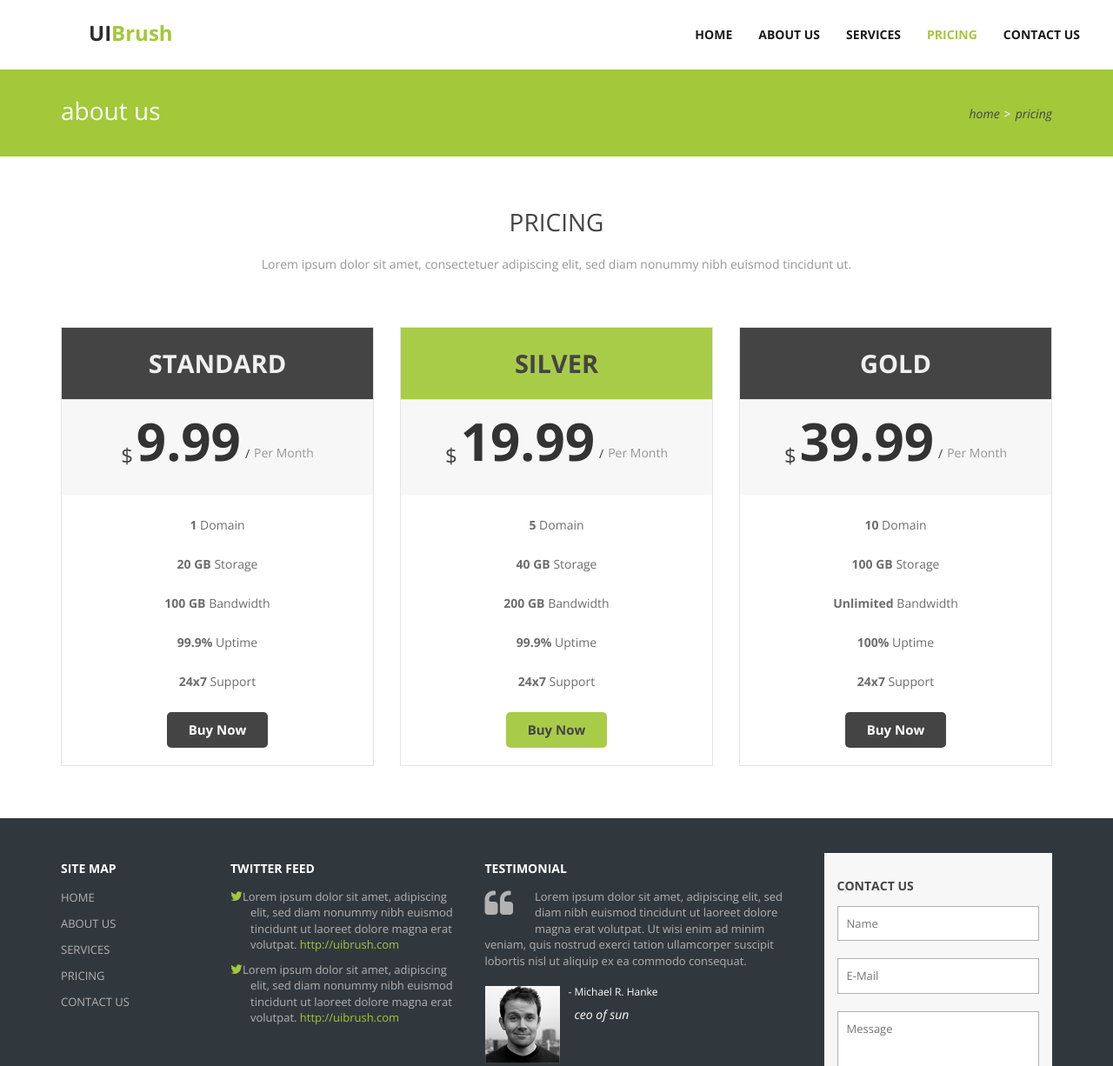
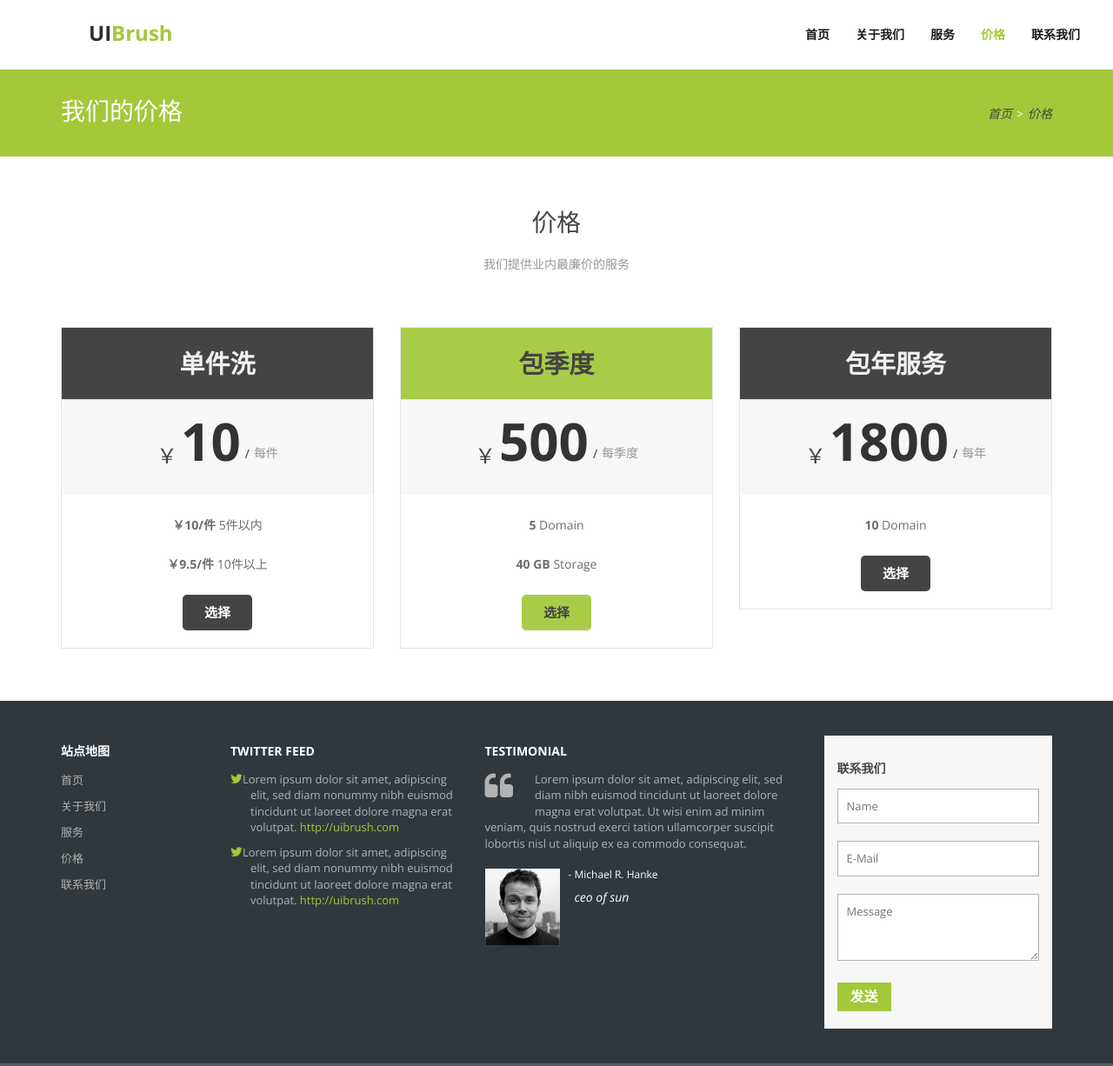
Before and after one commit to yqian1991/Denefu, a plain HTML site: page pricing.html in a window 1280 px wide. Shown: the top 1226 px of the page at 87% size. Drawn offline with nearby package versions, Linux system fonts and the light colour scheme.

Commit message:
localization

```diff
--- a/pricing.html
+++ b/pricing.html
@@ -5,7 +5,7 @@
 	<meta http-equiv="X-UA-Compatible" content="IE=edge">
 	<meta name="viewport" content="width=device-width, initial-scale=1">
 	<!-- The above 3 meta tags *must* come first in the head; any other head content must come *after* these tags -->
-	<title>UIBrush</title>
+	<title>南城德奈福</title>
 
 	<!-- Bootstrap -->
 	<link href="css/bootstrap.css" rel="stylesheet">
@@ -35,11 +35,11 @@
   						<!-- Collect the nav links, forms, and other content for toggling -->
   						<div class="collapse navbar-collapse pull-right" id="bs-example-navbar-collapse-1">
   							<ul class="nav navbar-nav">
-                      <li ><a href="index.html">Home <span class="sr-only">(current)</span></a></li>
-                      <li ><a href="about_us.html">About Us</a></li>
-                      <li > <a href="services.html">Services</a></li>
-                      <li class="active"><a href="pricing.html">Pricing</a></li>
-                      <li><a href="contact.html" class="last">Contact Us</a></li>
+                      <li ><a href="index.html">首页 <span class="sr-only">(current)</span></a></li>
+                      <li ><a href="about_us.html">关于我们</a></li>
+                      <li > <a href="services.html">服务</a></li>
+                      <li class="active"><a href="pricing.html">价格</a></li>
+                      <li><a href="contact.html" class="last">联系我们</a></li>
                 </ul>
   						</div>
   						<!-- /.navbar-collapse -->
@@ -51,8 +51,8 @@
   		<div class="inner-head">
   			<div class="container">
   				<div class="col-lg-12">
-  					<h4 class="pull-left">about us</h4>
-  					<p class="pull-right pagination"><a href="index.html">home</a><span>></span><a href="">pricing</a></p>
+  					<h4 class="pull-left">我们的价格</h4>
+  					<p class="pull-right pagination"><a href="index.html">首页</a><span>></span><a href="">价格</a></p>
   				</div>
   			</div>
   		</div>
@@ -62,45 +62,42 @@
 
   				<div class="container">
   					<div class="header-intro">
-  						<h2>Pricing</h2>
-  						<p>Lorem ipsum dolor sit amet, consectetuer adipiscing elit, sed diam nonummy nibh euismod tincidunt ut.</p>
+  						<h2>价格</h2>
+  						<p>我们提供业内最廉价的服务</p>
 
   					</div>
   					<div class="col-lg-12 pricing content-header" id="pricing">
           <div class="col-md-4 first">
           <div class="price-container">
-            <h4>Standard</h4>
+            <h4>单件洗</h4>
             <div class="price">
               <div class="price-text">
-                <span class="symbol">$</span>
-                <p class="number">9.99</p>
+                <span class="symbol">￥</span>
+                <p class="number">10</p>
                 <p style="color: #333333;font-size: 14px;padding: 14px 5px 0 5px;">/</p>
-                <p style=" font-size: 14px;     padding-top: 13px;">Per Month</p>
+                <p style=" font-size: 14px;     padding-top: 13px;">每件</p>
               </div>
 
               <div class="clearfix"></div>
 
             </div>
              <ul>
-                <li><span>1</span> Domain</li>
-                <li><span>20 GB</span> Storage</li>
-                <li><span>100 GB</span> Bandwidth</li>
-                <li><span>99.9%</span> Uptime</li>
-                <li><span>24x7</span> Support</li>
+                <li><span>￥10/件</span> 5件以内</li>
+                <li><span>￥9.5/件</span> 10件以上</li>
               </ul>
-              <a href="" class="buy">Buy Now</a>
+              <a href="" class="buy">选择</a>
               </div>
               <div class="clearfix"></div>
           </div>
           <div class="col-md-4 popular">
           <div class="price-container">
-            <h4>Silver</h4>
+            <h4>包季度</h4>
             <div class="price">
               <div class="price-text">
-                <span class="symbol">$</span>
-                <p class="number">19.99</p>
+                <span class="symbol">￥</span>
+                <p class="number">500</p>
                 <p style="color: #333333;font-size: 14px;padding: 14px 5px 0 5px;">/</p>
-                <p style=" font-size: 14px;     padding-top: 13px;">Per Month</p>
+                <p style=" font-size: 14px;     padding-top: 13px;">每季度</p>
               </div>
               <div class="clearfix"></div>
 
@@ -108,23 +105,20 @@
              <ul>
                 <li><span>5</span> Domain</li>
                 <li><span>40 GB</span> Storage</li>
-                <li><span>200 GB</span> Bandwidth</li>
-                <li><span>99.9%</span> Uptime</li>
-                <li><span>24x7</span> Support</li>
               </ul>
-              <a href="" class="buy">Buy Now</a>
+              <a href="" class="buy">选择</a>
               </div>
               <div class="clearfix"></div>
           </div>
           <div class="col-md-4">
           <div class="price-container">
-            <h4>Gold</h4>
+            <h4>包年服务</h4>
             <div class="price">
               <div class="price-text">
-                <span class="symbol">$</span>
-                <p class="number">39.99</p>
+                <span class="symbol">￥</span>
+                <p class="number">1800</p>
                 <p style="color: #333333;font-size: 14px;padding: 14px 5px 0 5px;">/</p>
-                <p style=" font-size: 14px;     padding-top: 13px;">Per Month</p>
+                <p style=" font-size: 14px;     padding-top: 13px;">每年</p>
               </div>
 
               <div class="clearfix"></div>
@@ -132,12 +126,8 @@
             </div>
              <ul>
                 <li><span>10</span> Domain</li>
-                <li><span>100 GB</span> Storage</li>
-                <li><span>Unlimited</span> Bandwidth</li>
-                <li><span>100%</span> Uptime</li>
-                <li><span>24x7</span> Support</li>
               </ul>
-              <a href="" class="buy">Buy Now</a>
+              <a href="" class="buy">选择</a>
               </div>
               <div class="clearfix"></div>
           </div>
@@ -149,14 +139,14 @@
   		<div class="footer">
   			<div class="container">
   				<div class="col-sm-2">
-  					<h5>Site Map</h5>
-  					<ul>
-  						<li><a href="">Home</a></li>
-  						<li><a href="">About Us</a></li>
-  						<li><a href="">Services</a></li>
-  						<li><a href="">Pricing</a></li>
-  						<li><a href="">Contact Us</a></li>
-  					</ul>
+  					<h5>站点地图</h5>
+                   <ul>
+                       <li><a href="">首页</a></li>
+                       <li><a href="">关于我们</a></li>
+                       <li><a href="">服务</a></li>
+                       <li><a href="">价格</a></li>
+                       <li><a href="">联系我们</a></li>
+                   </ul>
   				</div>
   				<div class="col-sm-4 col-md-3 twitter">
   					<h5>Twitter Feed</h5>
@@ -180,18 +170,18 @@
   					</div>
   					<div class="col-md-3 contact-footer">
   						<div class="footer-form">
-  							<h5>Contact Us</h5>
+  							<h5>联系我们</h5>
   							<input type="text" placeholder="Name">
   							<input type="text" placeholder="E-Mail">
   							<textarea placeholder="Message" rows="3"></textarea>
-  							<button class="submit-bt">Send</button>
+  							<button class="submit-bt">发送</button>
   						</div>
   					</div>
   				</div>
   			</div>
   			<div class="copyright">
   				<div class="container">
-  					<p>All Rights Reserved 2015 &copy; UIBrush.com</p>
+  					<p>All Rights Reserved 2015 &copy;</p>
   				</div>
   			</div>
   			<!-- jQuery (necessary for Bootstrap's JavaScript plugins) -->
```
Also changed, not shown: about_us.html (+31 -49 lines), contact.html (+27 -27 lines), index.html (+23 -23 lines), services.html (+25 -25 lines).
